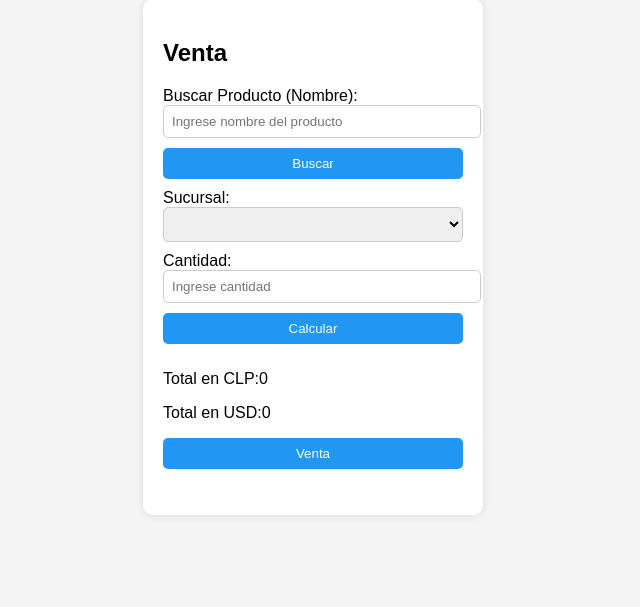
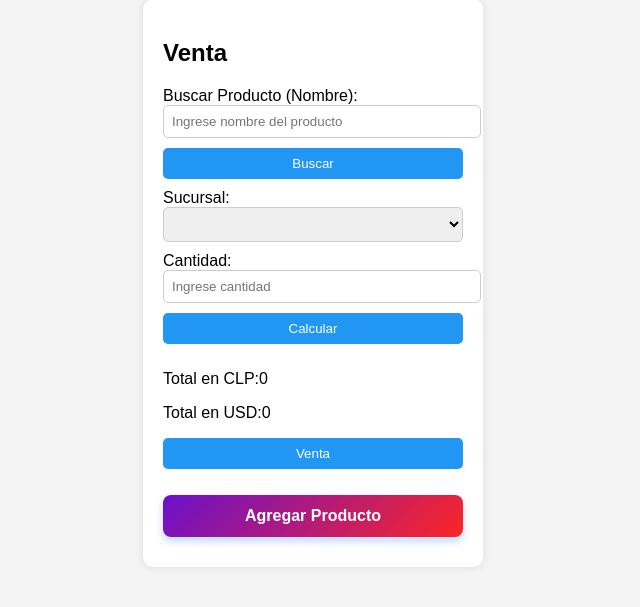
Before and after one commit to Moryab/proyecto, a Django app: page / in a window 1280 px wide. Shown: the part 39-646 px from the top of the page, without its empty margins (327-967 px from the left). Run offline with Django 5.2, Linux system fonts and the light colour scheme; data that the repository does not hold is empty; parts of the project's set-up code (start-up, migrations or seed data) failed here and were passed over.

```diff
--- a/aplicacion/static/aplicacion/css/index.css
+++ b/aplicacion/static/aplicacion/css/index2.css
@@ -22,14 +22,14 @@ body {
     border: 1px solid #ccc;
   }
 
-  button {
+  .btn-form {
     background-color: #2196F3;
     color: white;
     border: none;
     cursor: pointer;
   }
 
-  button:hover {
+  .btn-form:hover {
     background-color: #1976D2;
   }
 
@@ -47,3 +47,22 @@ body {
   align-items: center;
   pointer-events: none; /* que no bloquee clicks debajo */
 }
+
+/* Estilo boton en index */
+.btn-bonito {
+  padding: 12px 24px;
+  background: linear-gradient(135deg, #6a11cb 0%, #fc2525 100%);
+  color: white;
+  font-weight: 600;
+  font-size: 16px;
+  border: none;
+  border-radius: 8px;
+  box-shadow: 0 4px 8px rgba(37, 117, 252, 0.3);
+  transition: background 0.3s ease, box-shadow 0.3s ease;
+  cursor: pointer;
+}
+
+.btn-bonito:hover {
+  background: linear-gradient(135deg, #2575fc 0%, #6a11cb 100%);
+  box-shadow: 0 6px 12px rgba(37, 117, 252, 0.5);
+}
--- a/aplicacion/templates/aplicacion/index.html
+++ b/aplicacion/templates/aplicacion/index.html
@@ -6,7 +6,7 @@
   <meta charset="UTF-8" />
   <meta name="viewport" content="width=device-width, initial-scale=1.0" />
   <title>Formulario de Venta</title>
-  <link rel="stylesheet" href="{% static 'aplicacion/css/index.css' %}">
+  <link rel="stylesheet" href="{% static 'aplicacion/css/index2.css' %}">
 </head>
 
 <body>
@@ -19,7 +19,7 @@
 
       <label for="productoNombre">Buscar Producto (Nombre):</label>
       <input type="text" id="productoNombre" placeholder="Ingrese nombre del producto" />
-      <button type="button" onclick="buscarProducto()">Buscar</button>
+      <button class="btn-form" type="button" onclick="buscarProducto()">Buscar</button>
 
       <div id="stock-list">
         <!-- Este bloque se llena dinámicamente con JS desde la API -->
@@ -33,17 +33,19 @@
       <label for="cantidad">Cantidad:</label>
       <input type="number" id="cantidad" min="1" placeholder="Ingrese cantidad" />
 
-      <button type="button" id="calc" onclick="calcularTotal()">Calcular</button>
+      <button class="btn-form" type="button" id="calc" onclick="calcularTotal()">Calcular</button>
 
       <div id="resultado">
         <p>Total en CLP:<span id="total">0</span></p>
         <p>Total en USD:<span id="total-usd">0</span></p>
       </div>
 
-      <button type="submit">Venta</button>
+      <button class="btn-form" type="submit">Venta</button>
       <p id="mensaje"></p>
       <div id="toast-container"></div>
     </form>
+      <button class="btn-bonito" onclick="location.href='/addproduc/'">Agregar Producto</button>
+
   </div>
 
   <script src="{% static 'aplicacion/js/index3.js' %}"></script>
```
Also changed, not shown: aplicacion/templates/aplicacion/addproduc.html (+8 -5 lines), aplicacion/media/productos/8f39c7bc-537f-48b3-9f07-b3c689189312.jpg (added), aplicacion/media/productos/e15bd620-bc47-4a8f-a8e3-3dd66ed5903d.jpg (added), aplicacion/static/aplicacion/css/addproduc2.css (renamed from aplicacion/static/aplicacion/css/addproduc.css), db.sqlite3.
